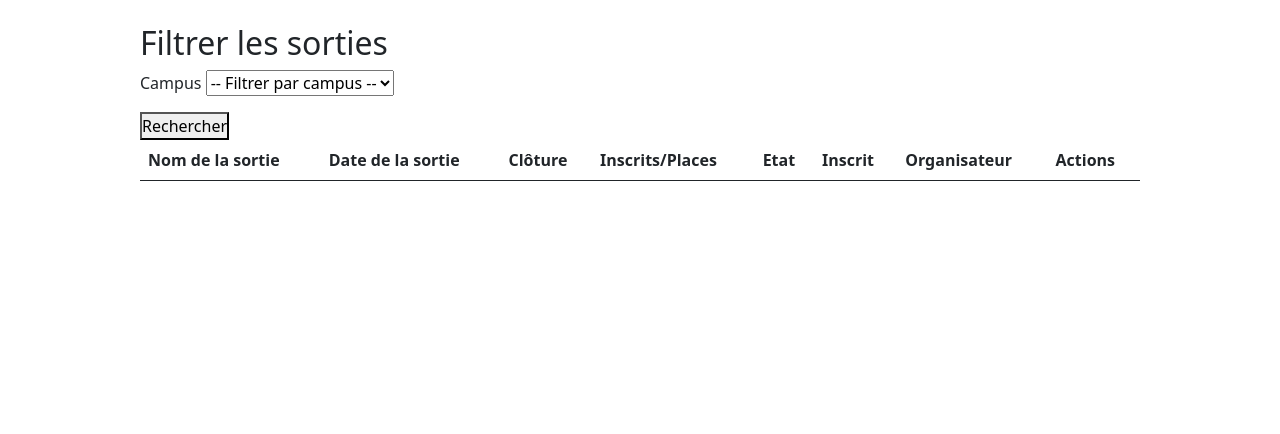
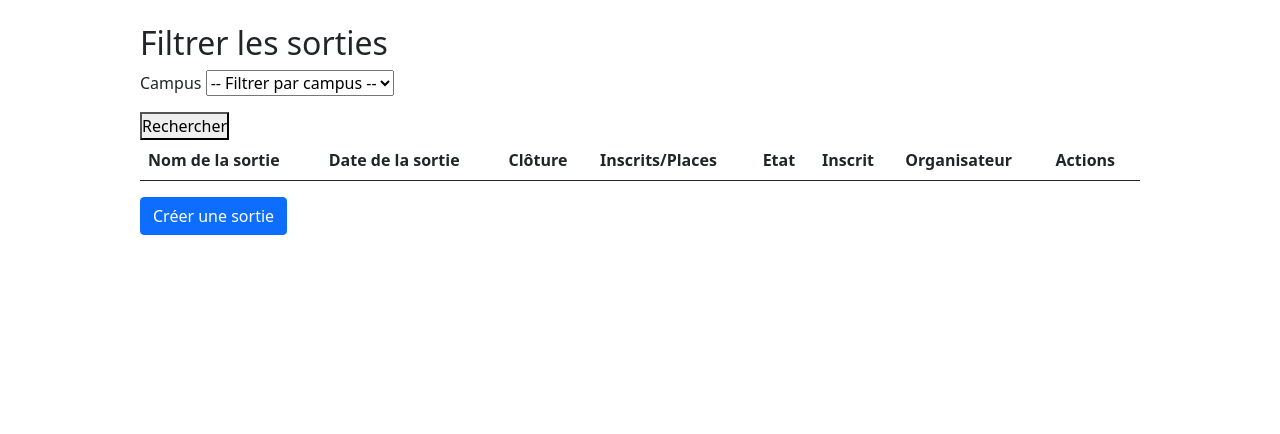
Before and after one commit to RobinHillmeyer/Sortir.com, a Symfony app: template templates/trip/list.html.twig in a window 1280 px wide. Shown: the part 100-534 px from the top of the page. Run offline with Twig, Linux system fonts and the light colour scheme; the template is opened without the code that fills it, so the values that code supplies are empty; some libraries are stand-ins or nearby versions.

Commit message:
change "créer une sortie" from link to button

```diff
--- a/templates/trip/list.html.twig
+++ b/templates/trip/list.html.twig
@@ -48,6 +48,8 @@
 
         </tbody>
     </table>
+
+    <a href="{{ path('trip_create') }}" class="btn btn-primary">Créer une sortie</a>
 {% endblock %}
 
 {% block title %}
```
